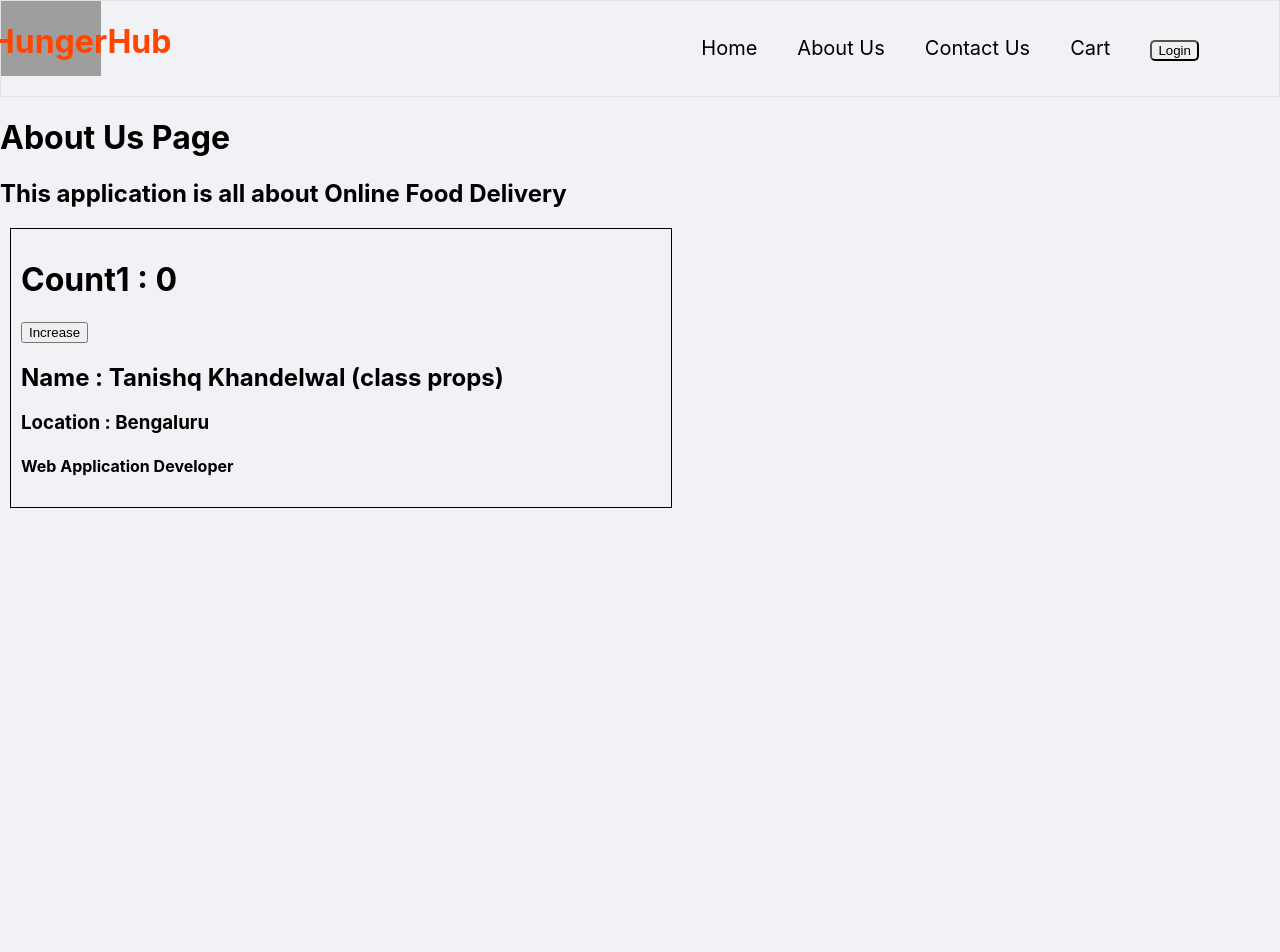
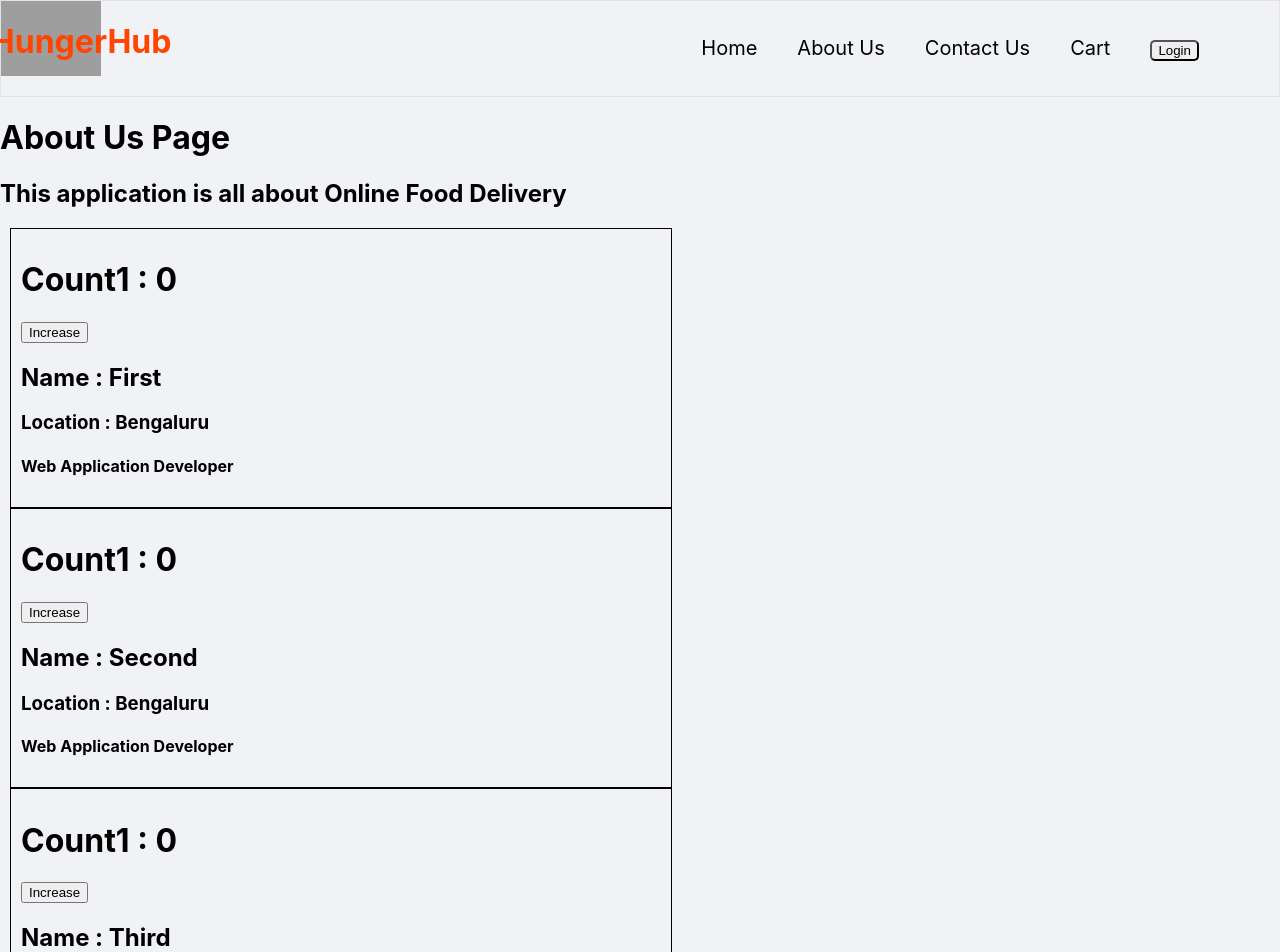
Before and after one commit to tanishq8000/Namaste-React, a React (Vite) app: page /about in a window 1280 px wide. Shown: the top 952 px of the page. Before the commit the page ends 800 px from the top, so only its background shows below. Built offline with nearby package versions, Linux system fonts and the light colour scheme; grey boxes are pictures that could not be loaded.

Commit message:
parent-child life cycle

```diff
--- a/src/components/About.js
+++ b/src/components/About.js
@@ -1,15 +1,28 @@
+import React from "react";
 import UserClass from "./UserClass";
-const About = () => {
+
+class AboutClass extends React.Component {
+  constructor(props) {
+    super(props);
+    console.log("Parent constructor");
+  }
+
+  componentDidMount() {
+    console.log("Parent Did Mount");
+  }
+
+  render() {
+    console.log("parent render");
     return (
       <div>
         <h1>About Us Page</h1>
         <h2>This application is all about Online Food Delivery</h2>
-      <UserClass
-        name={"Tanishq Khandelwal (class props)"}
-        location={"Bengaluru"}
-      />
+        <UserClass name={"First"} location={"Bengaluru"} />
+        <UserClass name={"Second"} location={"Bengaluru"} />
+        <UserClass name={"Third"} location={"Bengaluru"} />
       </div>
     );
-};
+  }
+}
 
-export default About;
+export default AboutClass;
--- a/src/components/UserClass.js
+++ b/src/components/UserClass.js
@@ -7,11 +7,19 @@
     this.state = {
       count1: 0,
     };
+    console.log(this.props.name + "child constructor");
+  }
+
+  componentDidMount() {
+    console.log(this.props.name + "child did mount");
   }
 
   render() {
     const { name, location } = this.props;
     const { count1 } = this.state;
+
+    console.log(this.props.name + "child render");
+
     return (
       <div className="user-card">
         <h1>Count1 : {count1}</h1>
```
Lines whose indentation alone changed are shown as unchanged.
